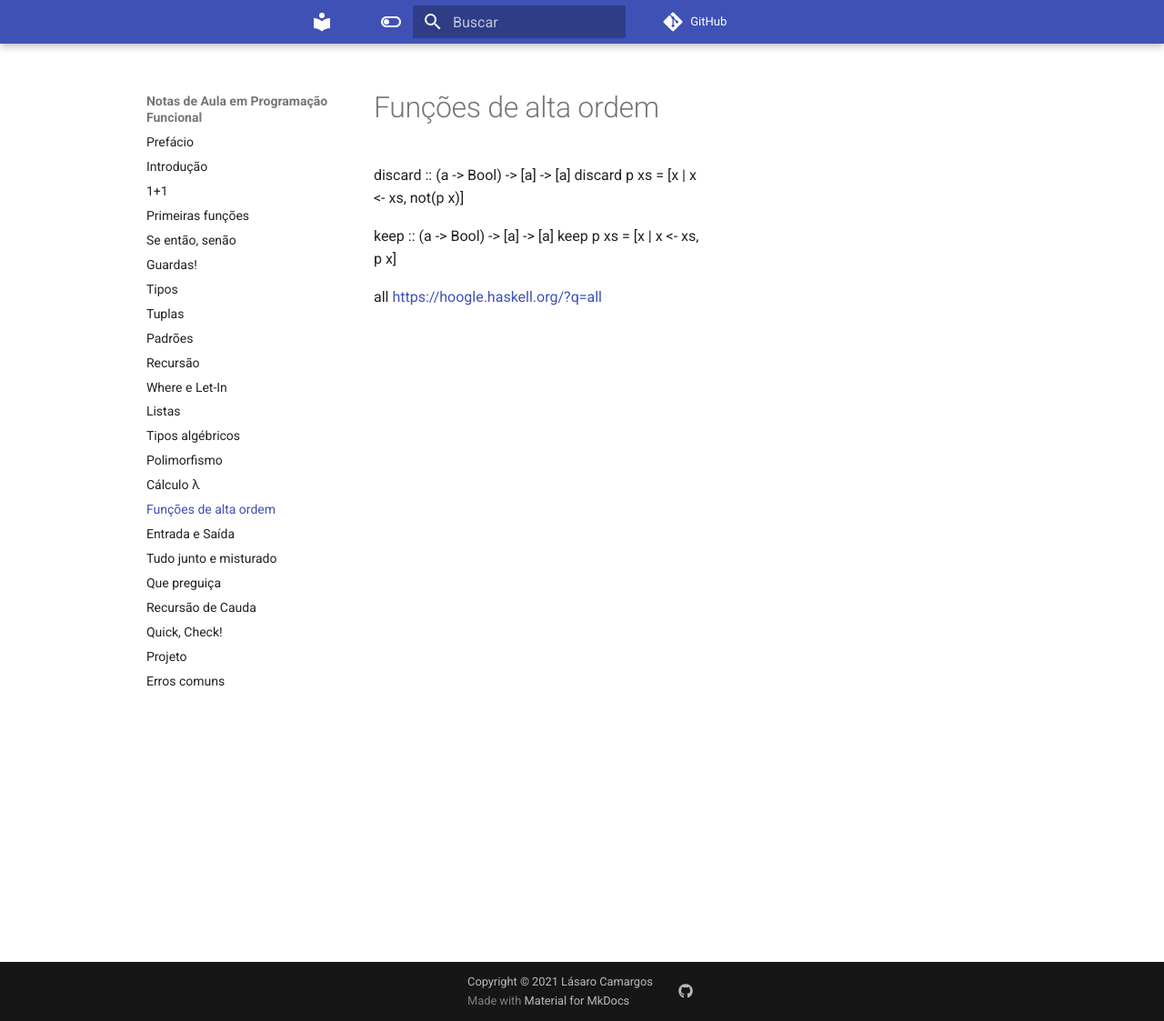
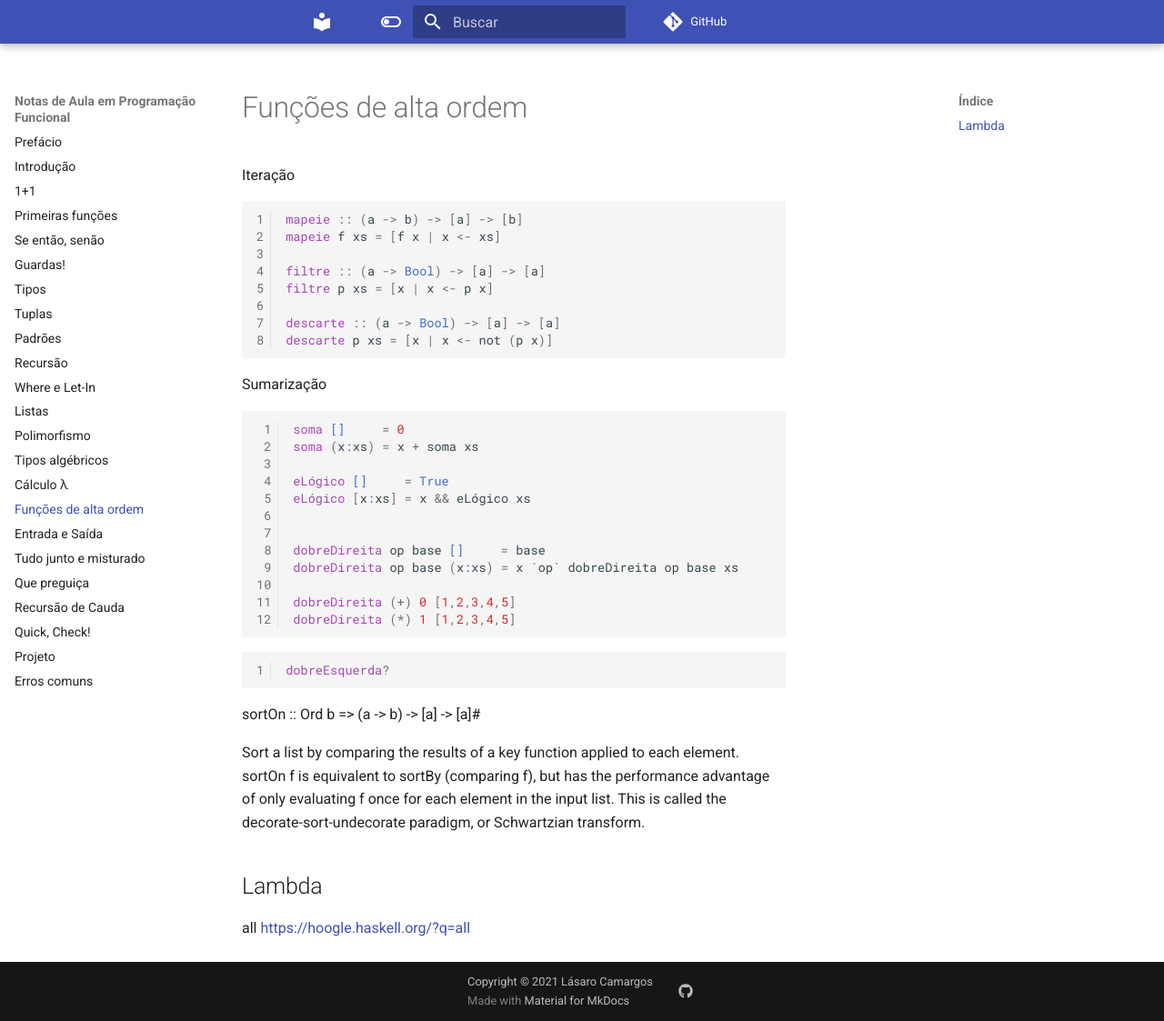
Before and after one commit to lasarojc/fp_notes, an MkDocs documentation site: the page built from docs/highorder.md, in a window 1280 px wide and 1123 px high. Shown: the whole window at 91% size. Built offline with MkDocs 1.6.1 and Material for MkDocs 9.7.7, drawn with Linux system fonts in a browser that asks for light colours; comment, search, counter and statistics services are not loaded; the version menu is left out.

Commit message:
semana 12

````diff
--- a/docs/highorder.md
+++ b/docs/highorder.md
@@ -1,9 +1,49 @@
+# Funções de alta ordem
 
-discard :: (a -> Bool) -> [a] -> [a]
-discard p xs = [x | x <- xs, not(p x)]
 
-keep :: (a -> Bool) -> [a] -> [a]
-keep p xs = [x | x <- xs, p x]
+Iteração
+
+```hs
+mapeie :: (a -> b) -> [a] -> [b]
+mapeie f xs = [f x | x <- xs]
+
+filtre :: (a -> Bool) -> [a] -> [a]
+filtre p xs = [x | x <- p x]
+
+descarte :: (a -> Bool) -> [a] -> [a]
+descarte p xs = [x | x <- not (p x)]
+```
+
+Sumarização
+
+```hs
+soma []     = 0
+soma (x:xs) = x + soma xs
+
+eLógico []     = True
+eLógico [x:xs] = x && eLógico xs
+
+
+dobreDireita op base []     = base
+dobreDireita op base (x:xs) = x `op` dobreDireita op base xs
+
+dobreDireita (+) 0 [1,2,3,4,5]
+dobreDireita (*) 1 [1,2,3,4,5]
+```
+
+```hs
+dobreEsquerda?
+```
+
+
+sortOn :: Ord b => (a -> b) -> [a] -> [a]#
+
+Sort a list by comparing the results of a key function applied to each element. sortOn f is equivalent to sortBy (comparing f), but has the performance advantage of only evaluating f once for each element in the input list. This is called the decorate-sort-undecorate paradigm, or Schwartzian transform.
+
+
+
+## Lambda
+
 
 
 all
--- a/mkdocs.yml
+++ b/mkdocs.yml
@@ -129,9 +129,9 @@ nav:
 
         - Listas: lists.md
 
+        - Polimorfismo: type_variables.md
+
         - Tipos algébricos: algebraic_data_types.md
-
-        - Polimorfismo: type_variables.md
 
         - Cálculo λ: lambda.md
 
````
Also changed, not shown: docs/algebraic_data_types.md (+3 -3 lines), 3 other files.
